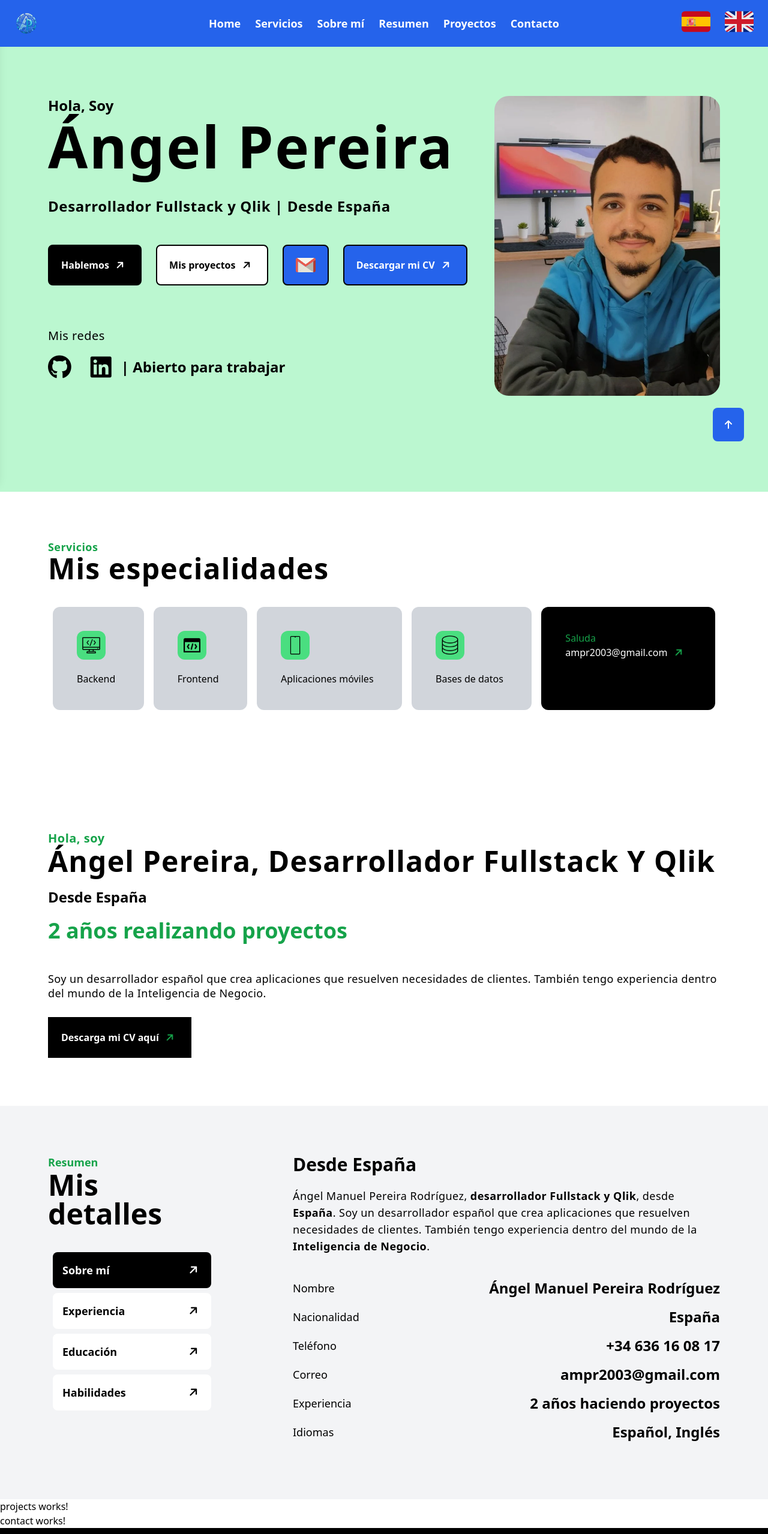
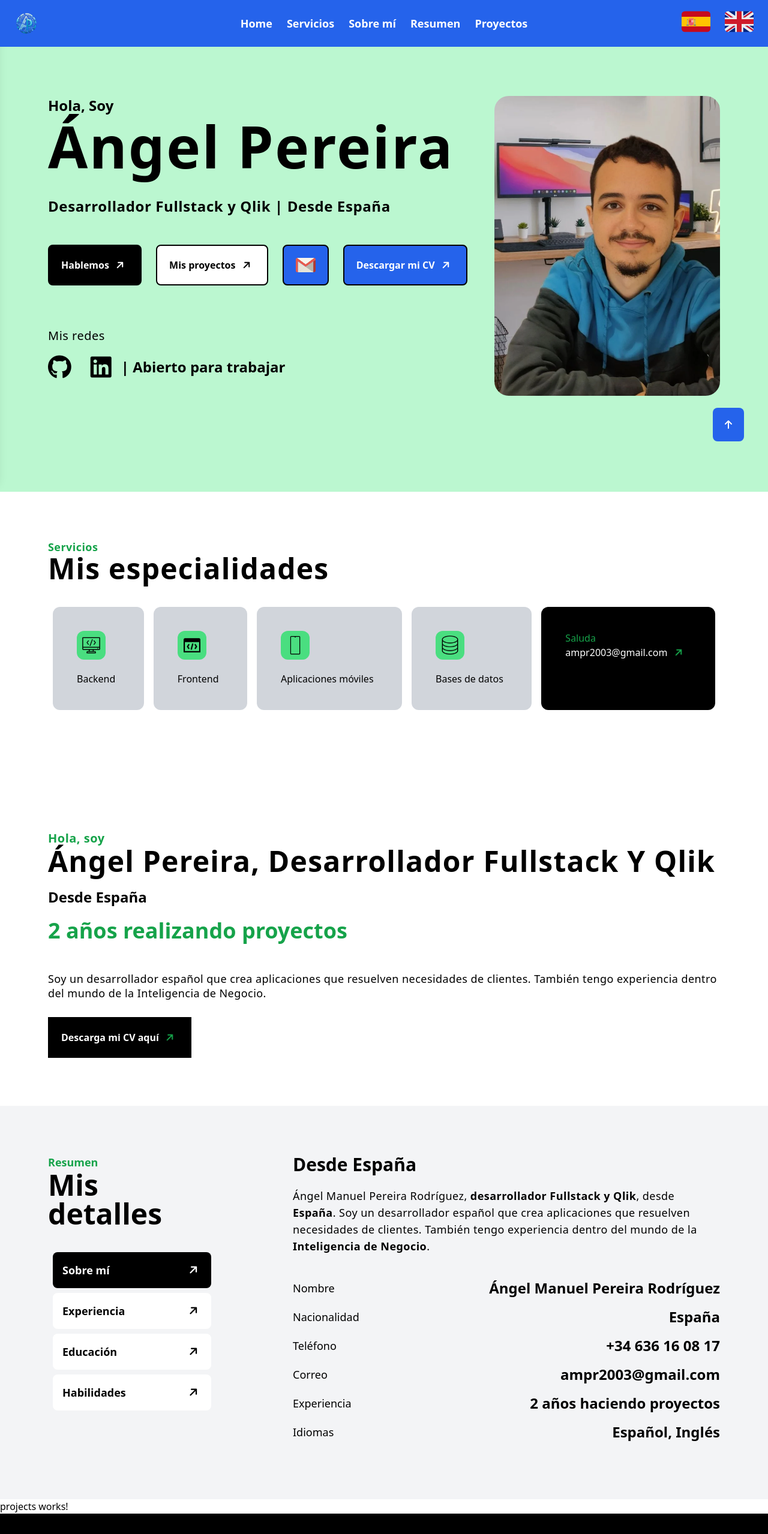
Before and after one commit to AngelPereiraR/cv-ampr-v2, an Angular app: page / in a window 1280 px wide. Shown: the top 2558 px of the page at 60% size. Built offline with nearby package versions, Linux system fonts and the light colour scheme.

Commit message:
Componente Contacto eliminado

```diff
--- a/src/app/cv/components/contact_component/contact.component.html
+++ /dev/null
@@ -1 +0,0 @@
-<p>contact works!</p>
--- a/src/app/cv/components/contact_component/contact.component.ts
+++ /dev/null
@@ -1,17 +0,0 @@
-import { CommonModule } from '@angular/common';
-import { ChangeDetectionStrategy, Component, type OnInit } from '@angular/core';
-
-@Component({
-  selector: 'cv-contact',
-  standalone: true,
-  imports: [
-    CommonModule,
-  ],
-  templateUrl: './contact.component.html',
-  changeDetection: ChangeDetectionStrategy.OnPush,
-})
-export class ContactComponent implements OnInit {
-
-  ngOnInit(): void { }
-
-}
--- a/src/app/cv/components/drawer/drawer.component.html
+++ b/src/app/cv/components/drawer/drawer.component.html
@@ -49,11 +49,6 @@
           >
             <a href="#projects">Proyectos</a>
           </li>
-          <li
-            class="px-3 py-2 text-xl font-bold hover:text-green-200 transition-all"
-          >
-            <a href="#contact">Contacto</a>
-          </li>
         </ul>
       </nav>
     </div>
--- a/src/app/cv/components/navbar/navbar.component.html
+++ b/src/app/cv/components/navbar/navbar.component.html
@@ -4,7 +4,9 @@
   >
     <ul class="flex flex-row w-1/6 items-center">
       <li class="px-2 lg:hidden">
-        <button (click)="drawer.toggleDrawer()"><i class="fa-solid fa-bars fa-lg fa-lg"></i></button>
+        <button (click)="drawer.toggleDrawer()">
+          <i class="fa-solid fa-bars fa-lg fa-lg"></i>
+        </button>
       </li>
       <li class="px-2 hidden 500px:block">
         <a href="#home"
@@ -38,11 +40,6 @@
       >
         <a href="#projects">Proyectos</a>
       </li>
-      <li
-        class="px-3 text-sm md:text-base xl:text-lg font-bold hover:text-green-200 transition-all"
-      >
-        <a href="#contact">Contacto</a>
-      </li>
     </ul>
     <ul class="flex flex-row ml-auto items-center">
       <li class="px-3">
--- a/src/app/cv/pages/index/index.component.html
+++ b/src/app/cv/pages/index/index.component.html
@@ -4,7 +4,6 @@
   <cv-about id="about"></cv-about>
   <cv-resume id="resume"></cv-resume>
   <cv-projects id="projects"></cv-projects>
-  <cv-contact id="contact"></cv-contact>
 </main>
 
 <a
--- a/src/app/cv/pages/index/index.component.ts
+++ b/src/app/cv/pages/index/index.component.ts
@@ -1,18 +1,24 @@
 import { CommonModule } from '@angular/common';
 import { ChangeDetectionStrategy, Component, type OnInit } from '@angular/core';
-import { HomeComponent } from "../../components/home_component/home.component";
-import { ServicesComponent } from "../../components/services_component/services.component";
-import { AboutComponent } from "../../components/about_component/about.component";
-import { ResumeComponent } from "../../components/resume/resume.component";
-import { ProjectsComponent } from "../../components/projects_component/projects.component";
-import { ContactComponent } from "../../components/contact_component/contact.component";
+import { HomeComponent } from '../../components/home_component/home.component';
+import { ServicesComponent } from '../../components/services_component/services.component';
+import { AboutComponent } from '../../components/about_component/about.component';
+import { ResumeComponent } from '../../components/resume/resume.component';
+import { ProjectsComponent } from '../../components/projects_component/projects.component';
 
 @Component({
-    selector: 'app-index',
-    standalone: true,
-    templateUrl: './index.component.html',
-    changeDetection: ChangeDetectionStrategy.OnPush,
-    imports: [CommonModule, HomeComponent, ServicesComponent, AboutComponent, ResumeComponent, ProjectsComponent, ContactComponent]
+  selector: 'app-index',
+  standalone: true,
+  templateUrl: './index.component.html',
+  changeDetection: ChangeDetectionStrategy.OnPush,
+  imports: [
+    CommonModule,
+    HomeComponent,
+    ServicesComponent,
+    AboutComponent,
+    ResumeComponent,
+    ProjectsComponent,
+  ],
 })
 export class IndexComponent implements OnInit {
   ngOnInit(): void {}
```
